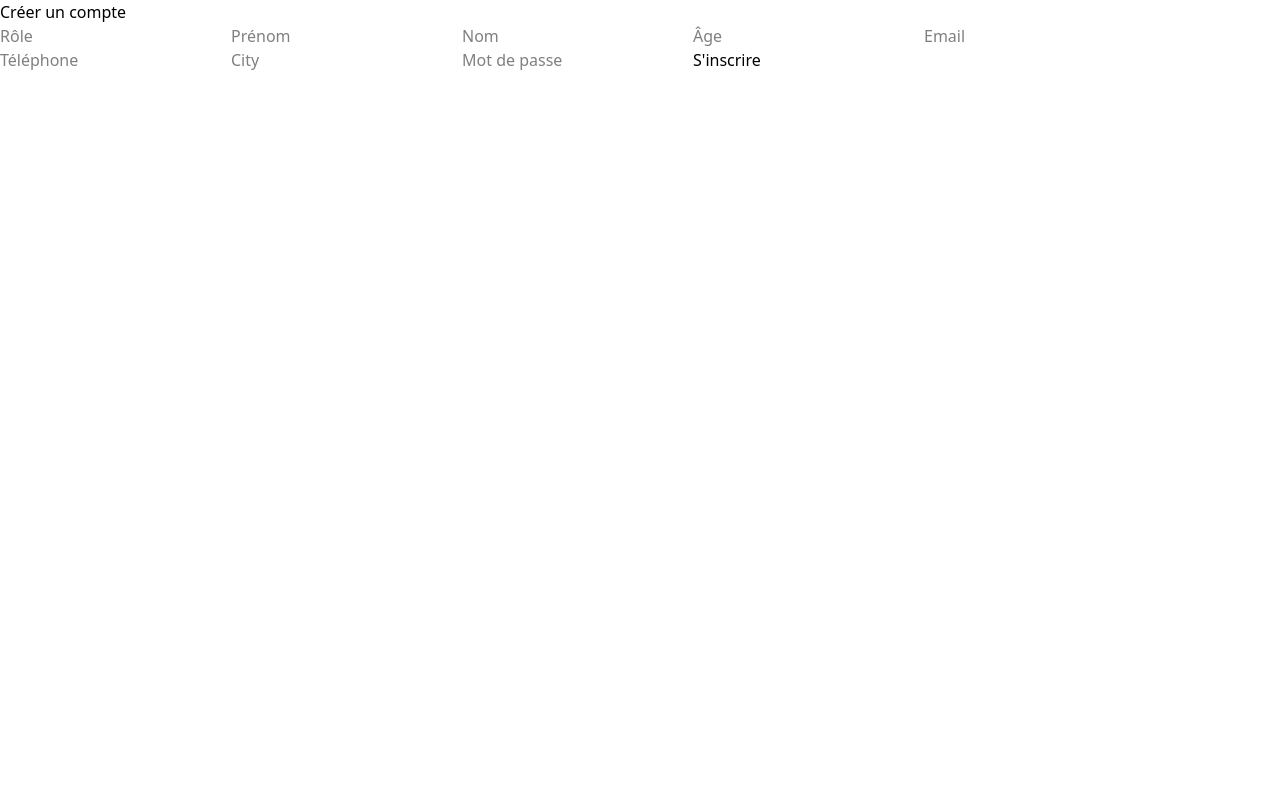
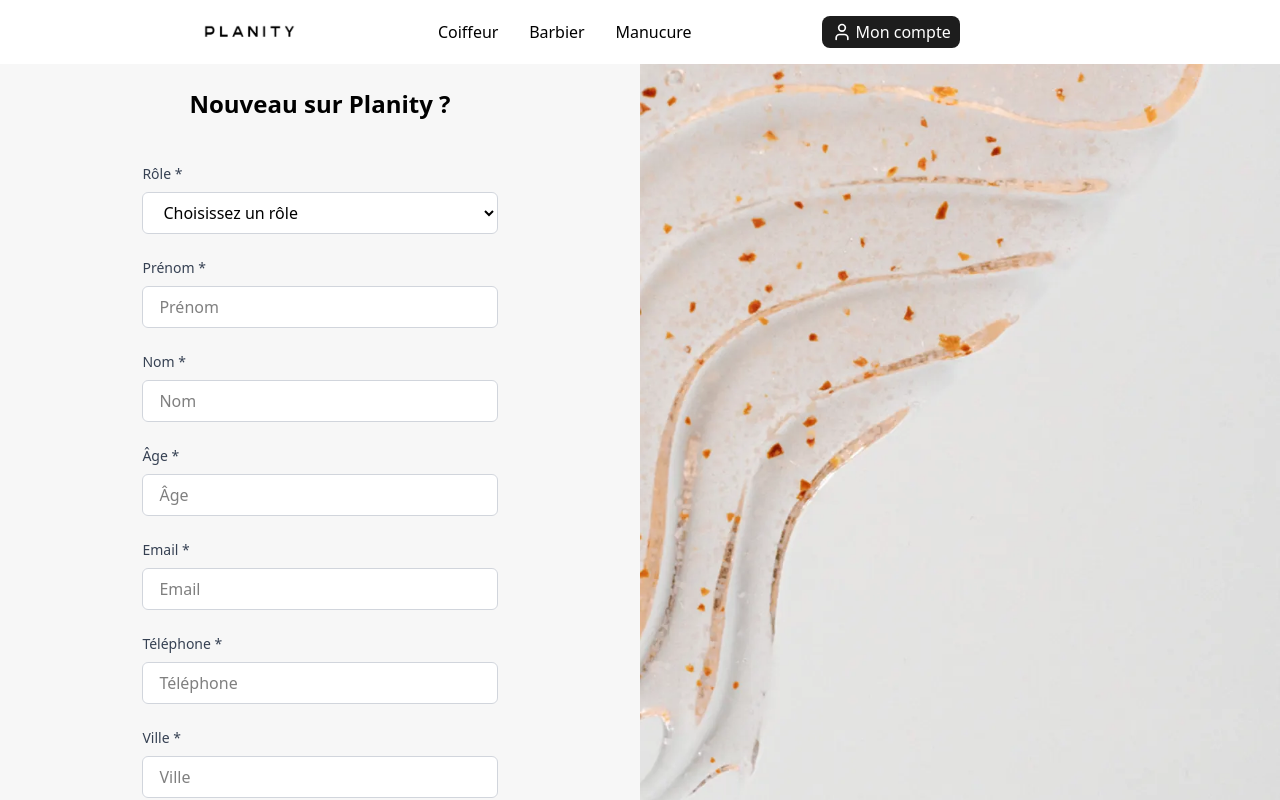
Before and after one commit to luminescencedev/Planity_Clone, a Next.js app in the folder frontend/: page /register in a window 1280 px wide. Built offline with nearby package versions, Linux system fonts and the light colour scheme.

Commit message:
update login and register page

```diff
--- a/frontend/pages/login.js
+++ b/frontend/pages/login.js
@@ -1,7 +1,7 @@
 import { useState, useContext } from "react";
 import { useRouter } from "next/router";
 import AuthContext from "../context/AuthContext";
-
+import Header from "../component/Header";
 
 export default function Login() {
   const { login } = useContext(AuthContext);
@@ -28,14 +28,56 @@ export default function Login() {
   };
 
   return (
-    <form onSubmit={handleLogin}>
-      <h1>Connexion</h1>
-      <a href="/register">Créer un compte</a>
-      <br />
-      <br />
-      <input type="email" placeholder="Email" value={mail} onChange={(e) => setMail(e.target.value)} />
-      <input type="password" placeholder="Mot de passe" value={password} onChange={(e) => setPassword(e.target.value)} />
-      <button type="submit">Se connecter</button>
-    </form>
+    <>
+      <main id='login'>
+        <Header/>
+        <div className="w-screen h-[92vh] flex justify-center items-center">
+          <div className="login-form w-screen lg:w-[50%] items-center flex flex-col">
+            <form onSubmit={handleLogin} className="flex flex-col gap-6 w-[60%] items-center">
+              <h1 className="text-2xl font-semibold mb-5">Vous avez déjà utilisé Planity ?</h1>
+              <div className="flex flex-col gap-2 w-full">
+                <label htmlFor="mail" className="text-sm font-medium text-gray-700">Email *</label>
+                <input
+                  id="mail"
+                  className="border border-gray-300 bg-white rounded-md px-4 py-2 focus:outline-none focus:ring-1 focus:ring-black"
+                  type="email"
+                  placeholder="Entrez votre email"
+                  value={mail}
+                  onChange={(e) => setMail(e.target.value)}
+                />
+              </div>
+              <div className="flex flex-col gap-2 w-full">
+                <label htmlFor="password" className="text-sm font-medium text-gray-700">Mot de passe *</label>
+                <input
+                  id="password"
+                  className="border border-gray-300 bg-white rounded-md px-4 py-2 focus:outline-none focus:ring-1 focus:ring-black"
+                  type="password"
+                  placeholder="Entrez votre mot de passe"
+                  value={password}
+                  onChange={(e) => setPassword(e.target.value)}
+                />
+              </div>
+              <div className="flex justify-start w-full">
+                <a href="#" className="text-sm hover:underline">Mot de passe oublié ?</a>
+              </div>
+              <button
+                type="submit"
+                className="w-full bg-zinc-800 text-white py-3 rounded-md hover:bg-black transition duration-300"
+              >
+                Se connecter
+              </button>
+            </form>
+            <div className="flex flex-col gap-6 w-[60%] items-center mt-5">
+              <div className="flex flex-row w-full items-center"><hr className="bg-black w-full "/> <p className="mx-4 text-sm">OU</p> <hr className="bg-black w-full"/></div>
+              <h1 className="text-2xl font-semibold my-">Nouveau sur Planity ?</h1>
+              <button onClick={() => router.push("/register")} className="w-full bg-white text-black border-2 border-black py-3 rounded-md hover:bg-black hover:text-white transition duration-300">Créer un compte</button>
+            </div>
+          </div>
+          <div className="login-illustration w-[0] lg:w-[50%] h-full">
+            <img src="/login.png" alt="Login Illustration" className="object-cover h-full w-full" />
+          </div>
+        </div>
+      </main>
+    </>
   );
 }
--- a/frontend/pages/register.js
+++ b/frontend/pages/register.js
@@ -1,5 +1,6 @@
 import { useState } from "react";
 import { useRouter } from "next/router";
+import Header from "../component/Header";
 
 export default function Register() {
   const [role, setRole] = useState("");
@@ -8,34 +9,152 @@ export default function Register() {
   const [age, setAge] = useState("");
   const [mail, setMail] = useState("");
   const [phone, setPhone] = useState("");
-  const [city, setcity] = useState("");
+  const [city, setCity] = useState("");
   const [password, setPassword] = useState("");
   const router = useRouter();
 
   const handleRegister = async (e) => {
-    console.log(role, firstName, lastName, age, mail, phone, city, password);
     e.preventDefault();
     const response = await fetch("http://localhost:3001/register", {
       method: "POST",
       headers: { "Content-Type": "application/json" },
-      body: JSON.stringify({ role: role, first_name: firstName, last_name: lastName, age: age, mail: mail, phone :phone, city :city, password :password }),
+      body: JSON.stringify({
+        role,
+        first_name: firstName,
+        last_name: lastName,
+        age,
+        mail,
+        phone,
+        city,
+        password,
+      }),
     });
 
-    if (response.ok) router.push("/login");
+    if (response.ok) {
+      router.push("/login");
+    } else {
+      console.error("Registration failed");
+    }
   };
 
   return (
-    <form onSubmit={handleRegister}>
-      <h1>Créer un compte</h1>
-      <input type="text" placeholder="Rôle" value={role} onChange={(e) => setRole(e.target.value)} />
-      <input type="text" placeholder="Prénom" value={firstName} onChange={(e) => setFirstName(e.target.value)} />
-      <input type="text" placeholder="Nom" value={lastName} onChange={(e) => setLastName(e.target.value)} />
-      <input type="number" placeholder="Âge" value={age} onChange={(e) => setAge(e.target.value)} />
-      <input type="email" placeholder="Email" value={mail} onChange={(e) => setMail(e.target.value)} />
-      <input type="text" placeholder="Téléphone" value={phone} onChange={(e) => setPhone(e.target.value)} />
-      <input type="text" placeholder="City" value={city} onChange={(e) => setcity(e.target.value)} />
-      <input type="password" placeholder="Mot de passe" value={password} onChange={(e) => setPassword(e.target.value)} />
-      <button type="submit">S'inscrire</button>
-    </form>
+    <>
+          <main id='login'>
+            <Header/>
+            <div className="w-screen h-[92vh] flex justify-center items-center">
+              <div className="register-form w-screen h-full overflow-y-auto p-6 lg:w-[50%] items-center flex flex-col">
+                <form onSubmit={handleRegister} className="flex flex-col gap-6 w-[60%] items-center">
+                  <h1 className="text-2xl font-semibold mb-5">Nouveau sur Planity ?</h1>
+                 <div className="flex flex-col gap-2 w-full">
+                <label htmlFor="role" className="text-sm font-medium text-gray-700">Rôle *</label>
+                <select
+                  id="role"
+                  className="border border-gray-300 bg-white rounded-md px-4 py-2 focus:outline-none focus:ring-1 focus:ring-black"
+                  value={role}
+                  onChange={(e) => setRole(e.target.value)}
+                >
+                  <option value="" disabled>Choisissez un rôle</option>
+                  <option value="Coiffeur">Coiffeur</option>
+                  <option value="Utilisateur">Utilisateur</option>
+                </select>
+              </div>
+
+                  <div className="flex flex-col gap-2 w-full">
+                    <label htmlFor="firstName" className="text-sm font-medium text-gray-700">Prénom *</label>
+                    <input
+                      id="firstName"
+                      className="border border-gray-300 bg-white rounded-md px-4 py-2 focus:outline-none focus:ring-1 focus:ring-black"
+                      type="text"
+                      placeholder="Prénom"
+                      value={firstName}
+                      onChange={(e) => setFirstName(e.target.value)}
+                    />
+                  </div>
+                  <div className="flex flex-col gap-2 w-full">
+                    <label htmlFor="lastName" className="text-sm font-medium text-gray-700">Nom *</label>
+                    <input
+                      id="lastName"
+                      className="border border-gray-300 bg-white rounded-md px-4 py-2 focus:outline-none focus:ring-1 focus:ring-black"
+                      type="text"
+                      placeholder="Nom"
+                      value={lastName}
+                      onChange={(e) => setLastName(e.target.value)}
+                    />
+                  </div>
+                  <div className="flex flex-col gap-2 w-full">
+                    <label htmlFor="age" className="text-sm font-medium text-gray-700">Âge *</label>
+                    <input
+                      id="age"
+                      className="border border-gray-300 bg-white rounded-md px-4 py-2 focus:outline-none focus:ring-1 focus:ring-black"
+                      type="number"
+                      placeholder="Âge"
+                      value={age}
+                      onChange={(e) => setAge(e.target.value)}
+                    />
+                  </div>
+                  <div className="flex flex-col gap-2 w-full">
+                    <label htmlFor="mail" className="text-sm font-medium text-gray-700">Email *</label>
+                    <input
+                      id="mail"
+                      className="border border-gray-300 bg-white rounded-md px-4 py-2 focus:outline-none focus:ring-1 focus:ring-black"
+                      type="email"
+                      placeholder="Email"
+                      value={mail}
+                      onChange={(e) => setMail(e.target.value)}
+                    />
+                  </div>
+                  <div className="flex flex-col gap-2 w-full">
+                    <label htmlFor="phone" className="text-sm font-medium text-gray-700">Téléphone *</label>
+                    <input
+                      id="phone"
+                      className="border border-gray-300 bg-white rounded-md px-4 py-2 focus:outline-none focus:ring-1 focus:ring-black"
+                      type="text"
+                      placeholder="Téléphone"
+                      value={phone}
+                      onChange={(e) => setPhone(e.target.value)}
+                    />
+                  </div>
+                  <div className="flex flex-col gap-2 w-full">
+                    <label htmlFor="city" className="text-sm font-medium text-gray-700">Ville *</label>
+                    <input
+                      id="city"
+                      className="border border-gray-300 bg-white rounded-md px-4 py-2 focus:outline-none focus:ring-1 focus:ring-black"
+                      type="text"
+                      placeholder="Ville"
+                      value={city}
+                      onChange={(e) => setCity(e.target.value)}
+                    />
+                  </div>
+                  <div className="flex flex-col gap-2 w-full">
+                    <label htmlFor="password" className="text-sm font-medium text-gray-700">Mot de passe *</label>
+                    <input
+                      id="password"
+                      className="border border-gray-300 bg-white rounded-md px-4 py-2 focus:outline-none focus:ring-1 focus:ring-black"
+                      type="password"
+                      placeholder="Mot de passe"
+                      value={password}
+                      onChange={(e) => setPassword(e.target.value)}
+                    />
+                  </div>
+                  <button
+                    type="submit"
+                    className="w-full bg-zinc-800 text-white py-3 rounded-md hover:bg-black transition duration-300"
+                  >
+                    S'inscrire
+                  </button>
+                </form>
+                <div className="flex flex-col gap-6 w-[60%] items-center mt-5">
+                  <div className="flex flex-row w-full items-center"><hr className="bg-black w-full "/> <p className="mx-4 text-sm">OU</p> <hr className="bg-black w-full"/></div>
+                  <h1 className="text-2xl font-semibold my-">Vous avez déjà utilisé Planity ?</h1>
+                  <button onClick={() => router.push("/login")} className="w-full bg-white text-black border-2 border-black py-3 rounded-md hover:bg-black hover:text-white transition duration-300">Se connecter</button>
+                </div>
+
+              </div>
+              <div className="register-illustration w-[0] lg:w-[50%] h-full">
+                <img src="/login.png" alt="Register Illustration" className="object-cover h-full w-full" />
+              </div>
+            </div>
+          </main>
+        </>
   );
 }
--- a/frontend/styles/global.css
+++ b/frontend/styles/global.css
@@ -1,5 +1,8 @@
 @import "tailwindcss";
 
+html, body{
+    overflow-x: hidden;
+}
 
 header{
     display: flex;
@@ -51,3 +54,9 @@ header nav a:hover{
     background-image: url("../public/backgroundplanity.jpg");
     background-size: cover;
 }
+
+#login, #register {
+    width: 100vw;
+    background:RGB(247, 247, 247);
+    background-size: cover;
+}
```
Also changed, not shown: frontend/public/login.png (added).
